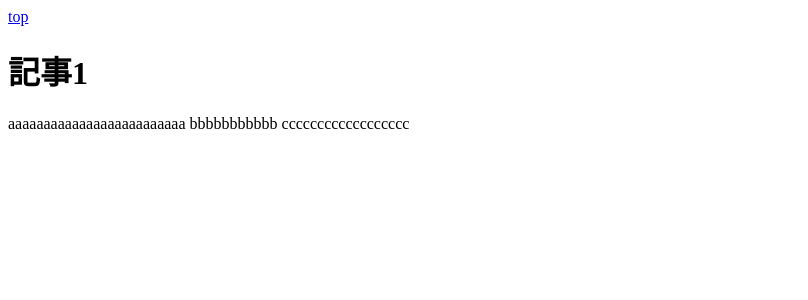
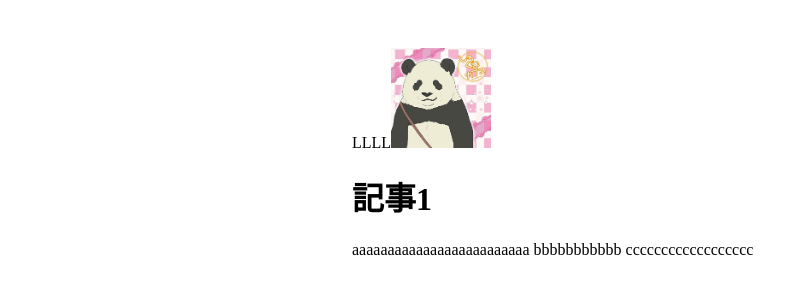
Before and after one commit to hurikake06/next_sample, a Next.js app: page /posts/1 in a window 1280 px wide. Shown: the top 300 px of the page, without its empty margins (0-808 px from the left). Built offline with nearby package versions, Linux system fonts and the light colour scheme.

Commit message:
style追加してみる

```diff
--- a/package.json
+++ b/package.json
@@ -19,6 +19,8 @@
   },
   "homepage": "https://github.com/hurikake06/next_sample#readme",
   "dependencies": {
+    "@material-ui/core": "^4.11.2",
+    "@material-ui/icons": "^4.11.2",
     "@types/styled-components": "^5.1.7",
     "next": "^10.0.4",
     "react": "^17.0.1",
--- /dev/null
+++ b/src/components/layout/index.tsx
@@ -0,0 +1,19 @@
+import withStyles from '@material-ui/core/styles/withStyles';
+import decorate from './style'
+import React from 'react';
+
+interface props {
+  classes: any,
+  children: any
+}
+
+const layout = class extends React.Component<props> {
+  public render() {
+    const { classes, children } = this.props
+    return (
+      <div className={classes.main_content}>LLLL{children}</div>
+    );
+  }
+}
+
+export default decorate(layout);
--- /dev/null
+++ b/src/components/layout/style.tsx
@@ -0,0 +1,11 @@
+import withStyles from '@material-ui/core/styles/withStyles';
+
+const decorate = withStyles(({ palette, spacing }) => ({
+  main_content: {
+    maxWidth: '36rem',
+    padding: '0 1rem',
+    margin: '3rem auto 6rem'
+  },
+}));
+
+export default decorate
--- a/src/pages/_app.tsx
+++ b/src/pages/_app.tsx
@@ -1,6 +1,8 @@
 import React from "react"
 import App, { AppContext } from "next/app"
 import Link from 'next/link'
+import Head from "next/head"
+import Layout from '../components/layout'
 
 export default class extends App {
   static async getInitialProps({ Component, ctx }: AppContext) {
@@ -14,10 +16,13 @@ export default class extends App {
   render() {
     const { Component, pageProps } = this.props
     return (
-      <>
-        <Link href="/"><a>top</a></Link>
+      <Layout>
+        <Head>
+          <link rel="icon" href="/icons/panda.jpg"></link>
+        </Head>
+        <Link href="/"><a><img src="/icons/panda.jpg" width='100px' /></a></Link>
         <Component {...pageProps} />
-      </>
+      </Layout>
     )
   }
 }
--- a/src/pages/index.tsx
+++ b/src/pages/index.tsx
@@ -8,7 +8,7 @@ type Props = {
 
 class App extends React.Component<Props> {
   static async getInitialProps(): Promise<Props> {
-    return { title: "Hello world" }
+    return { title: 'Next.js Sample' }
   }
 
   render() {
--- a/src/pages/posts/[pid]/index.tsx
+++ b/src/pages/posts/[pid]/index.tsx
@@ -9,7 +9,7 @@ const Post = () => {
 
   return (
     <>
-      <Head><title>記事</title></Head>
+      <Head><title>{`記事${pid}`}</title></Head>
       <SimplePost h1={`記事${pid}`}/>
     </>
   )
```
Also changed, not shown: public/icons/panda.jpg (added), 1 other file (tests, documents, lock files or other folders).
